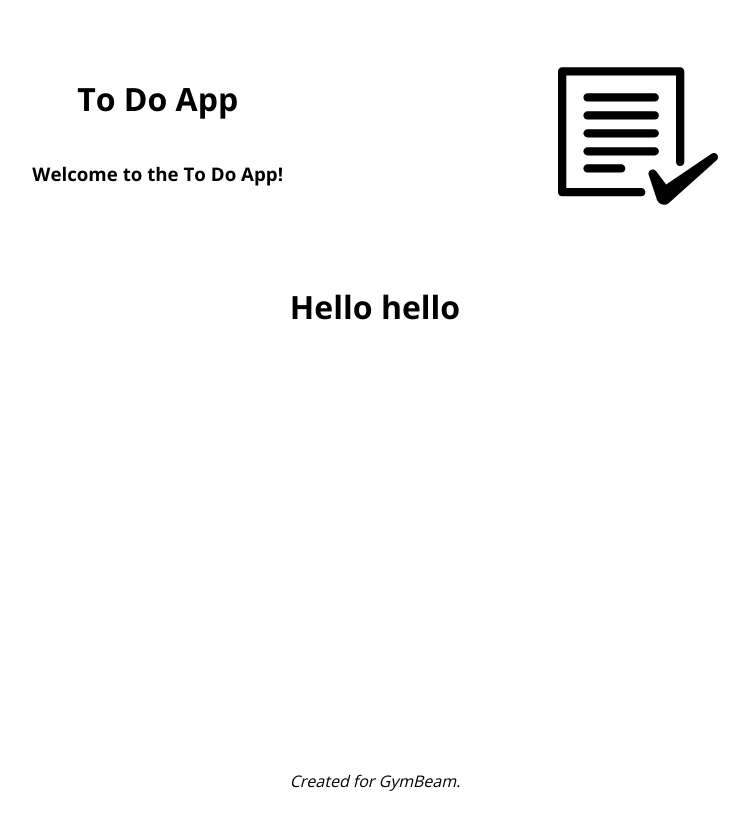
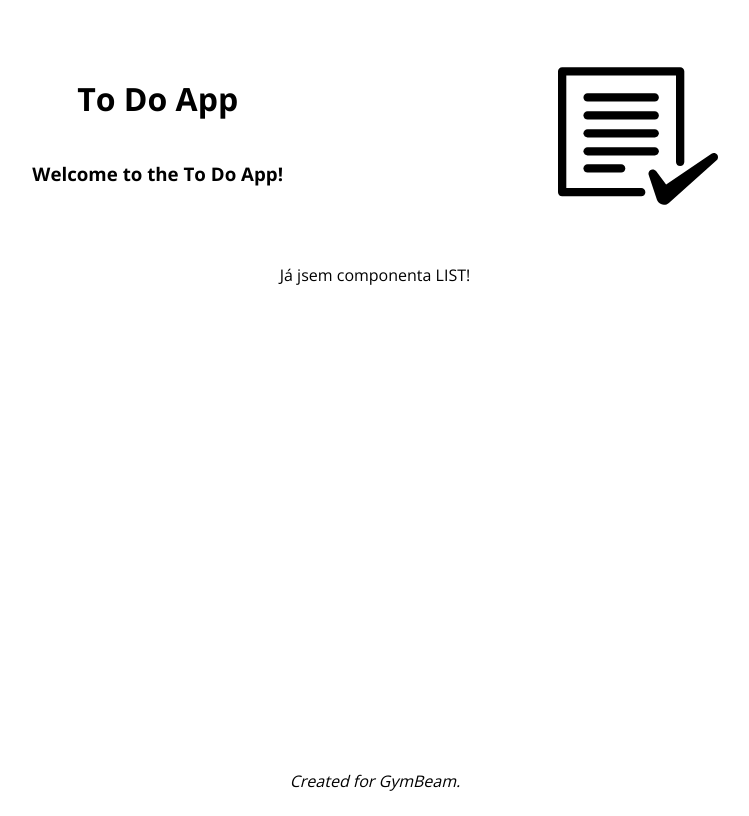
Before and after one commit to suffle-girl/to-do-app, a React (Vite) app: page / in a window 1280 px wide. Shown: the whole page, without its empty margins (265-1014 px from the left). Built offline with nearby package versions, Linux system fonts and the light colour scheme.

Commit message:
com. List: Created

```diff
--- /dev/null
+++ b/src/List/index.jsx
@@ -0,0 +1,5 @@
+import "./style.css";
+
+export const List = () => {
+  return <div className="container--list">Já jsem componenta LIST!</div>;
+};
--- a/src/pages/HomePage/index.jsx
+++ b/src/pages/HomePage/index.jsx
@@ -1,11 +1,10 @@
-import { Layout } from "../../Layout";
-import { Outlet } from "react-router-dom";
 import "./style.css";
+import { List } from "../../List";
 
 export const HomePage = () => {
   return (
     <>
-      <h1>Hello hello</h1>
+      <List />
     </>
   );
 };
```
Also changed, not shown: src/List/style.css (added).
